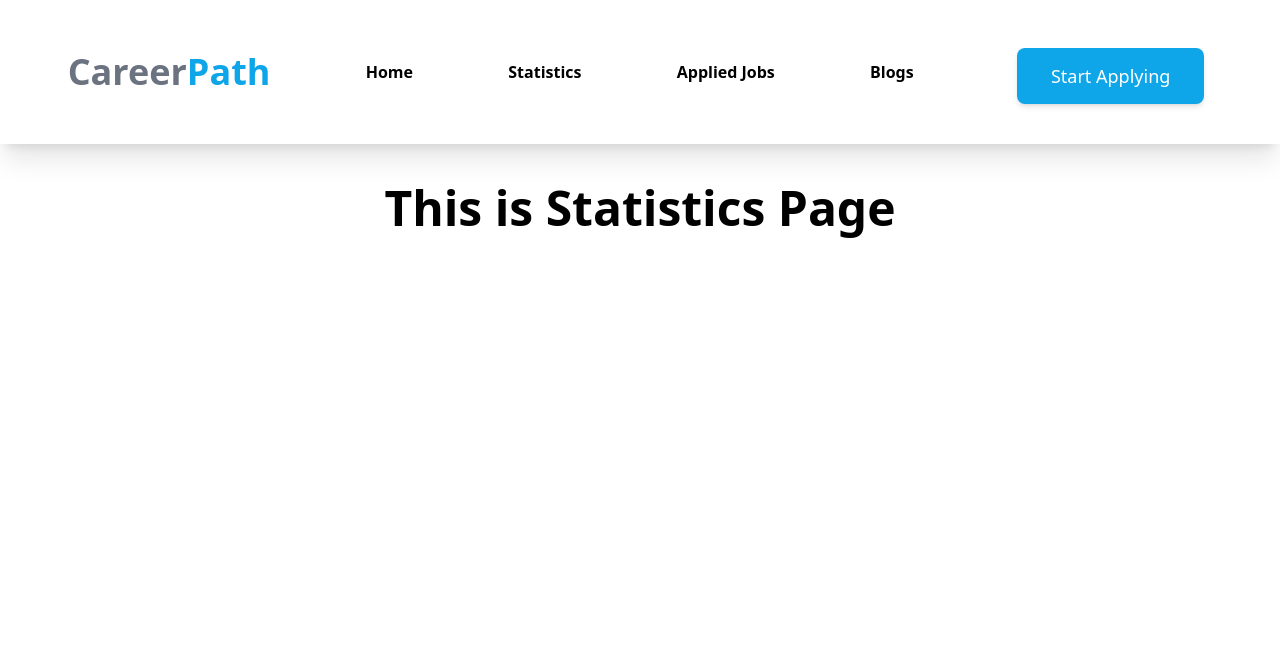
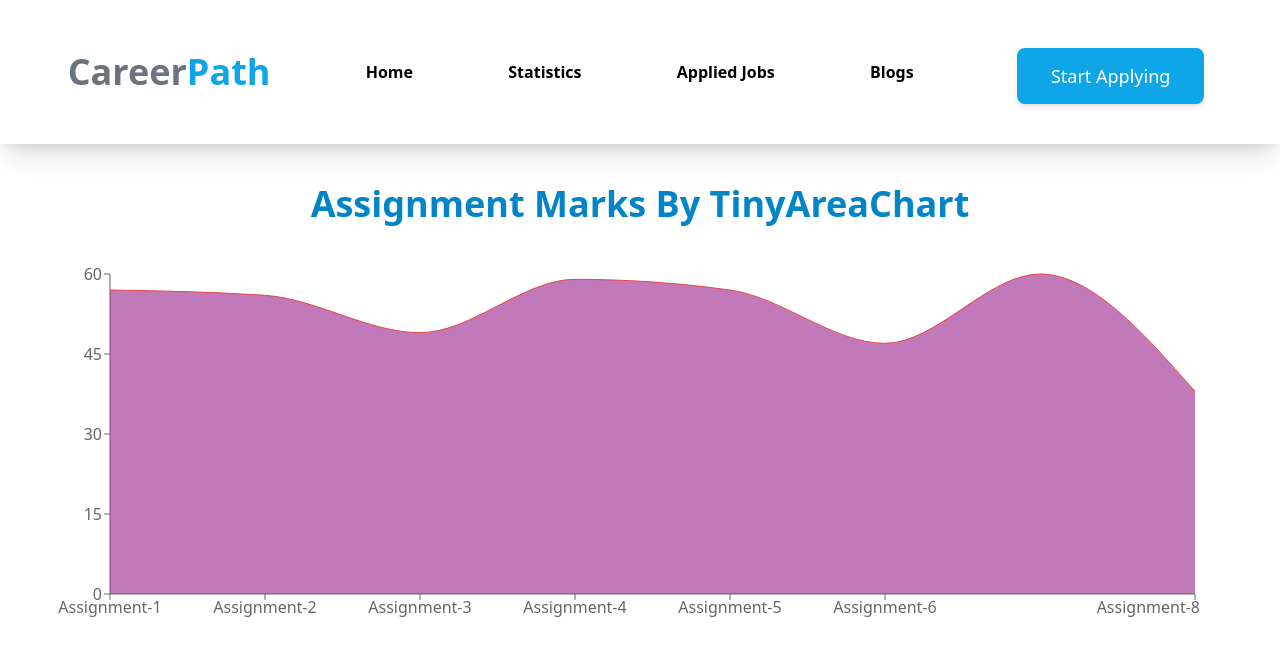
Before and after one commit to bdahsan1999wd/career-path, a React (Vite) app: page /Statistics in a window 1280 px wide. Shown: the top 656 px of the page. Built offline with nearby package versions, Linux system fonts and the light colour scheme.

Commit message:
Assign Marks By TinyAreaChart Added

```diff
--- a/package.json
+++ b/package.json
@@ -14,6 +14,7 @@
     "react": "^18.2.0",
     "react-dom": "^18.2.0",
     "react-router-dom": "^6.10.0",
+    "recharts": "^2.5.0",
     "sort-by": "^1.2.0"
   },
   "devDependencies": {
--- a/src/components/JobType/JobType.jsx
+++ b/src/components/JobType/JobType.jsx
@@ -1,9 +1,9 @@
 import React from 'react';
-
+import './JobType.css'
 const JobType = ({job}) => {
     const {logo, position, jobName} = job
     return (
-        <div>
+        <div className= 'bg-sky-100 p-4 mx-8 mt-8'>
             <img src={logo} alt="logo" />
             <h1 className='font-semibold'>{jobName}</h1>
             <h1>{position}</h1>
--- a/src/components/Statistics/Statistics.jsx
+++ b/src/components/Statistics/Statistics.jsx
@@ -1,9 +1,56 @@
 import React from 'react';
-
+import { AreaChart, Area, XAxis, YAxis, Tooltip,} from 'recharts';
 const Statistics = () => {
+    const marksData = [
+        {
+            name: 'Assignment-1',
+            mark: 57,
+        },
+        {
+            name: 'Assignment-2',
+            mark: 56,
+        },
+        {
+            name: 'Assignment-3',
+            mark: 49,
+        },
+        {
+            name: 'Assignment-4',
+            mark: 59,
+        },
+        {
+            name: 'Assignment-5',
+            mark: 57,
+        },
+        {
+            name: 'Assignment-6',
+            mark: 47,
+        },
+        {
+            name: 'Assignment-7',
+            mark: 60,
+        },
+        {
+            name: 'Assignment-8',
+            mark: 38,
+        }
+    ];
     return (
-        <div className='text-center mt-10 text-5xl font-bold'>
-            <h1>This is Statistics Page</h1>
+        <div>
+            <h3 className='text-center font-bold text-4xl text-sky-600 mt-10'>Assignment Marks By TinyAreaChart</h3>
+                <AreaChart width={1200}
+                    height={400}
+                    data={marksData}
+                    margin={{
+                        top: 50,
+                        right: 5,
+                        left: 50,
+                    }}>
+                    <XAxis dataKey="name"></XAxis>
+                    <YAxis dataKey=""></YAxis>
+                    <Area type="monotone" dataKey="mark" stroke="#E74646" fill="#9A208C" />
+                    <Tooltip></Tooltip>
+                </AreaChart>
         </div>
     );
 };
```
Also changed, not shown: src/components/JobType/JobType.css (added), 1 other file (tests, documents, lock files or other folders).
